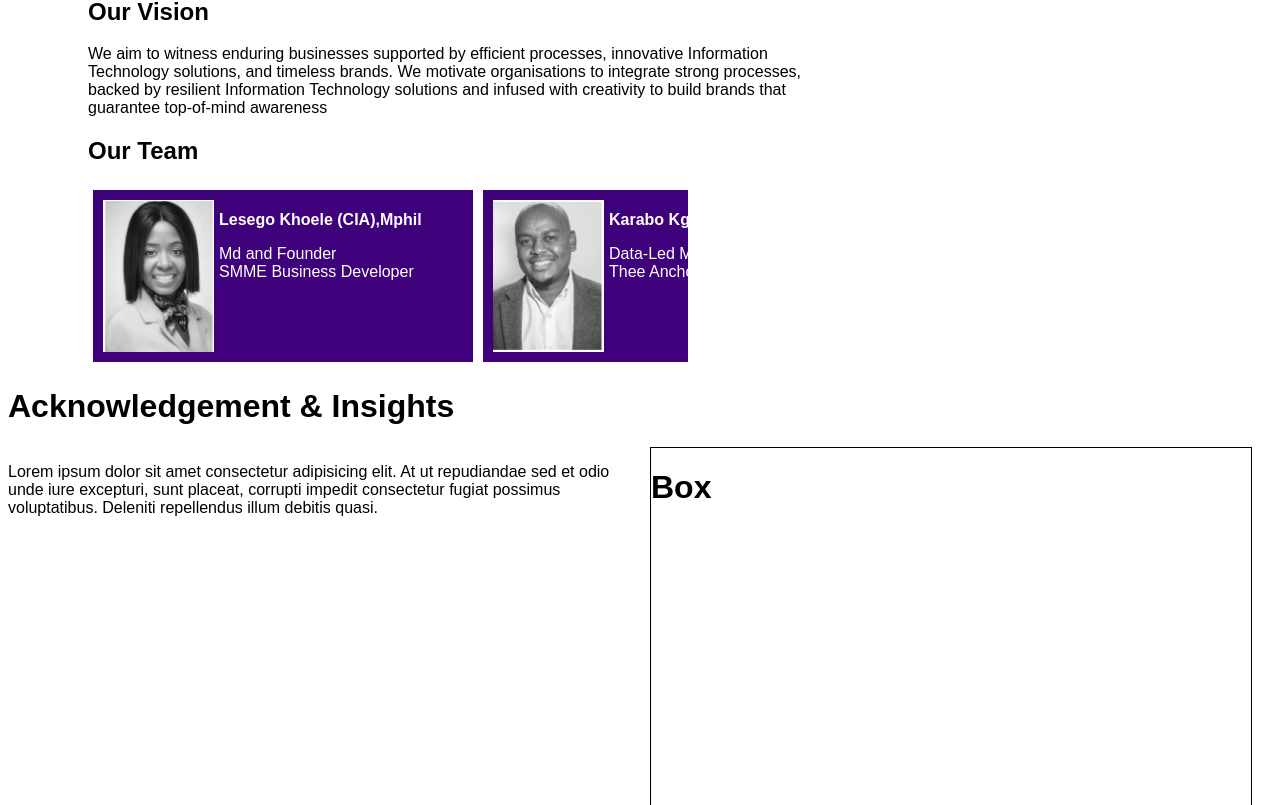
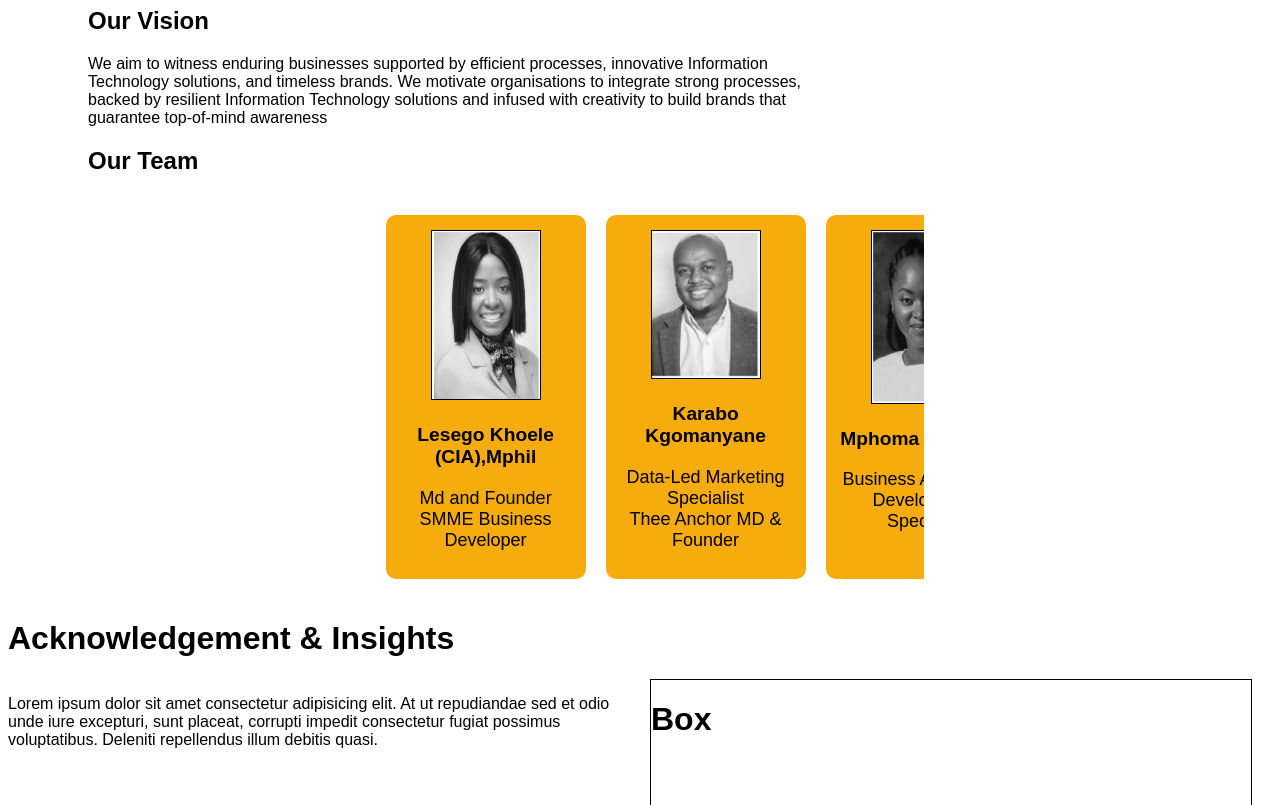
Before and after one commit to LebogangMputle/legacy_redefined, a React (Vite) app: page /aboutUs in a window 1280 px wide. Shown: the part 1099-1904 px from the top of the page. Built offline with nearby package versions, Linux system fonts and the light colour scheme.

Commit message:
adjacements

```diff
--- a/pages/About.css
+++ b/pages/About.css
@@ -11,33 +11,42 @@
     left:10vh;
 }
 
+.pNames, .pRole{
+    text-align: center;
+    font-size: large;
+}
+
 .pNames{
+    font-size: larger;
     font-weight: bold;
-    width: 45vh;
 }
 
 img{
-    width: 30%;
+    width: 60%;
+    height: 50%;
     margin: 5px;
+    border: 1px black solid;
 }
 
 .members{
-    position: relative;
     display: flex;
-    flex-direction: row;
-    background-color: #3e007b;
-    padding: 5px;
-    margin: 5px;
-    color:white;
+    flex-direction: column;
+    align-items: center;
+    flex-shrink: 0;
+    width: 200px;
+    margin: 0 10px;
+    box-sizing: border-box;
+    background-color: #f7ac0d;
+    padding: 10px;
+    border-radius: 10px;
 }
+
 
 #divSlide{
     display: flex;
-    flex-direction: row;
     overflow-x: auto;
-    overflow-y: hidden;
-    white-space: nowrap;;
-    width: 75vh;
-    position: relative;
-    left: 10vh;
+    width: 45%;
+    margin: 0 auto;
+    padding: 20px;
+    box-sizing: border-box;
 }
--- a/pages/AboutUs.jsx
+++ b/pages/AboutUs.jsx
@@ -4,6 +4,29 @@ import React, { useEffect } from "react";
 import './About.css'
 
 const About = () => {
+
+  useEffect(()=>{
+    const m1 = document.getElementById('M1');
+    const m2 = document.getElementById('M2');
+    const m3 = document.getElementById('M3');
+    const m4 = document.getElementById('M4');
+
+      const rect = m1.getBoundingClientRect();
+      const rect1 = m2.getBoundingClientRect();
+      const rect2 = m3.getBoundingClientRect();
+      const rect3 = m4.getBoundingClientRect();
+
+      console.log('m1X:'+ rect.x +',m1y:'+ rect.y);
+      console.log('m2X:'+ rect1.x +',m2y:'+ rect1.y);
+      console.log('m3X:'+ rect2.x +',m3y:'+ rect2.y);
+      console.log('m4X:'+ rect3.x +',m4y:'+ rect3.y);
+
+      const scrolldiv = document.getElementById('divSlide');
+      scrolldiv.addEventListener('scroll',()=>{
+         console.log(scrolldiv.scrollLeft)
+      })
+
+  },[]);
 
   return (
     <div id='about'>
```
